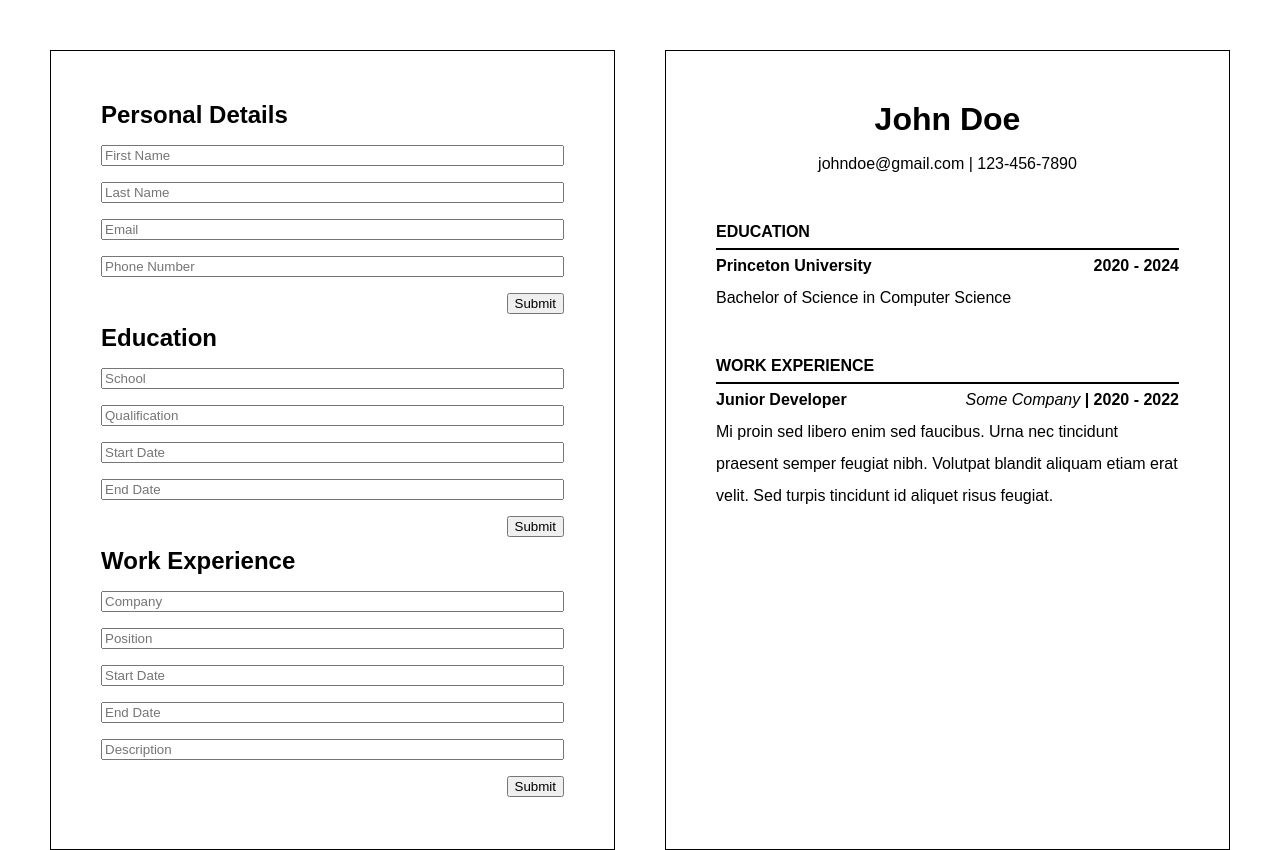
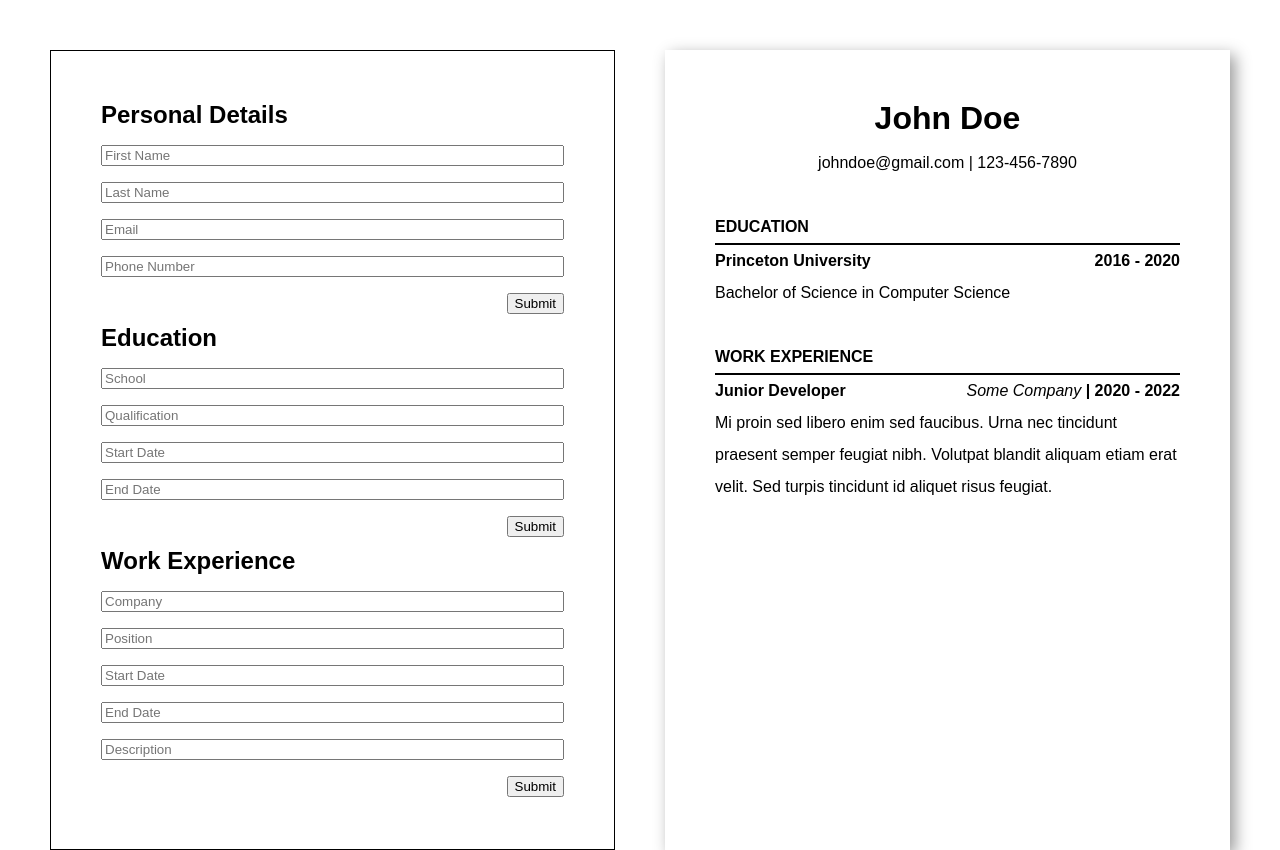
Before and after one commit to aaluzzi/react-cv-application, a React (Create React App) app: page / in a window 1280 px wide. Built offline with nearby package versions, Linux system fonts and the light colour scheme.

Commit message:
Prettify resume and prevent it from resizing

```diff
--- a/src/App.js
+++ b/src/App.js
@@ -23,8 +23,8 @@ class App extends React.Component {
         education: {
           school: 'Princeton University',
           qualification: 'Bachelor of Science in Computer Science',
-          startDate: '2020',
-          endDate: '2024',
+          startDate: '2016',
+          endDate: '2020',
         },
         experience: {
           company: 'Some Company',
--- a/src/styles/App.css
+++ b/src/styles/App.css
@@ -42,11 +42,12 @@ form {
 }
 
 .resume {
+    flex-shrink: 0;
     display: flex;
     flex-direction: column;
     width: 565px;
     height: 800px;
     padding: 50px;
-    border: 1px solid;
-    gap: 36px;
+    gap: 32px;
+    box-shadow: 5px 5px 15px #999999
 }
```
